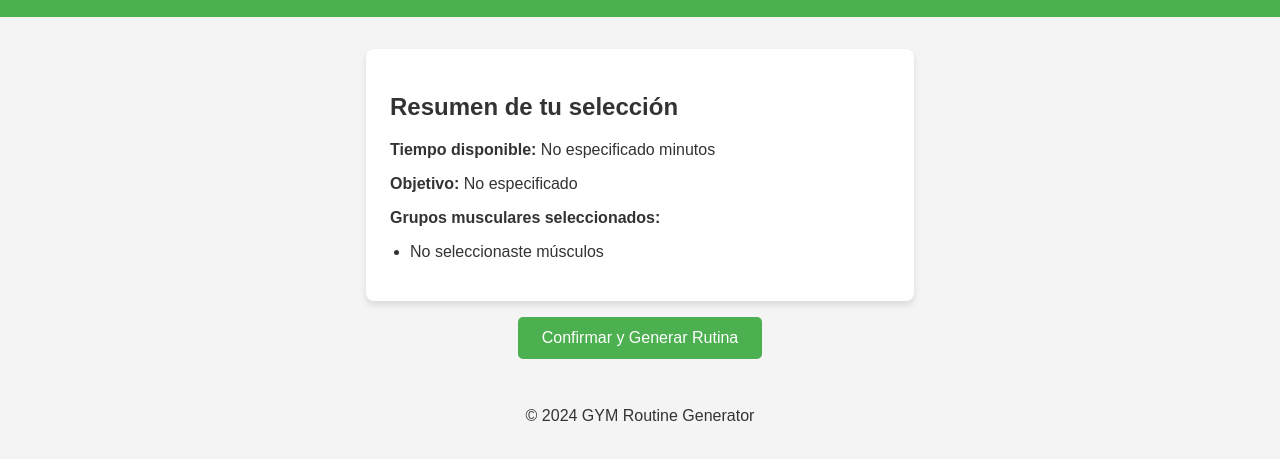
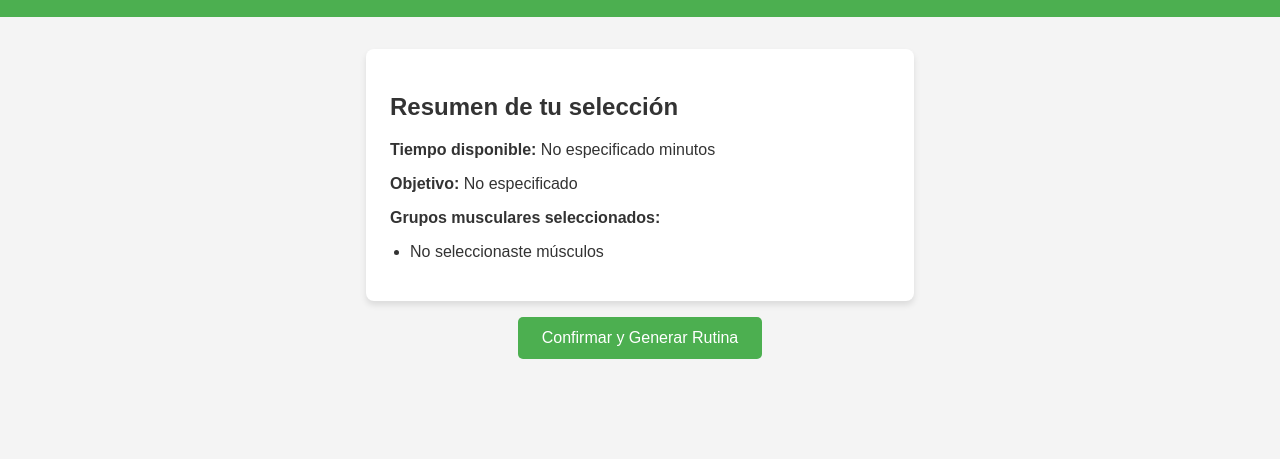
Before and after one commit to giovanniM01/GYM-GPT, a plain HTML site: page summary.html in a window 1280 px wide. Shown: the part 95-554 px from the top of the page. Drawn offline with Linux system fonts and the light colour scheme.

Commit message:
commit footer
se quito el footer de summary.html

```diff
--- a/summary.html
+++ b/summary.html
@@ -22,10 +22,6 @@
     <button id="confirm-button" class="confirm-btn">Confirmar y Generar Rutina</button>
   </main>
 
-  <footer>
-    <p>© 2024 GYM Routine Generator</p>
-  </footer>
-
   <script src="scripts/summary.js"></script>
 </body>
 </html>
```
